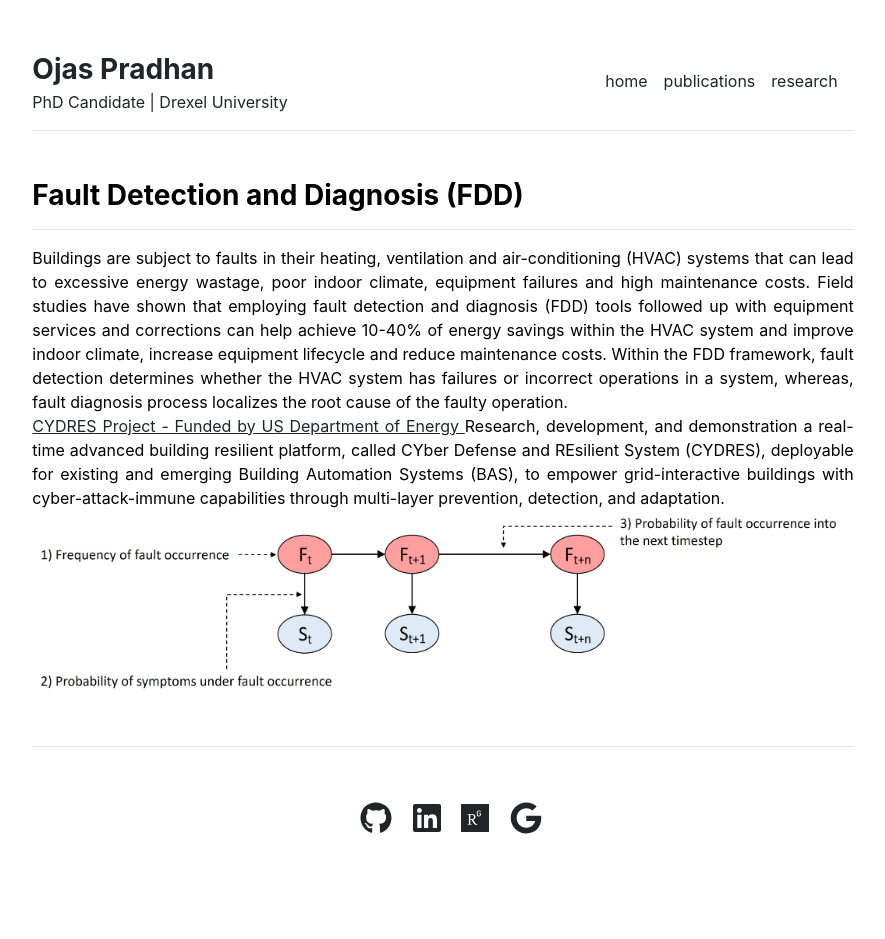
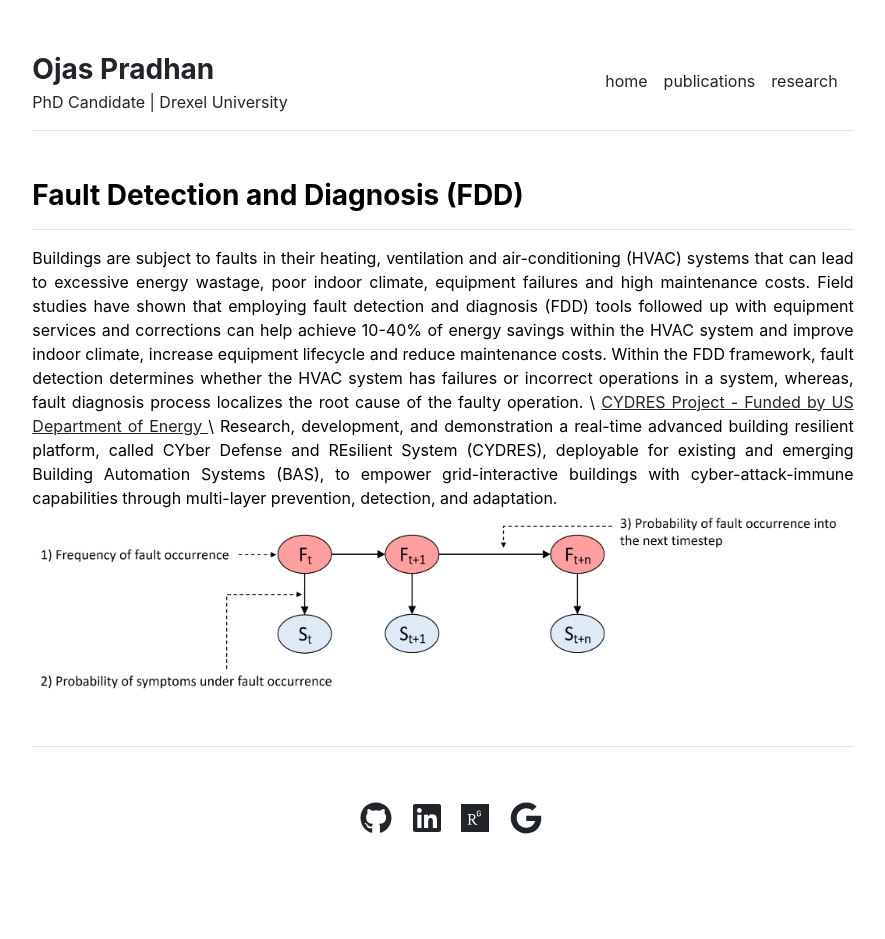
Before and after one commit to pradhanojas/pradhanojas.github.io, a Jekyll site: the page built from research/fdd.md, in a window 1280 px wide. Shown: the whole page, without its empty margins (197-1082 px from the left). Built offline with Jekyll 4.4.1, drawn with Linux system fonts in a browser that asks for light colours.

Commit message:
Update fdd.md

```diff
--- a/research/fdd.md
+++ b/research/fdd.md
@@ -4,9 +4,10 @@ title: "Fault Detection and Diagnosis (FDD)"
 ---
 
 <div class="row-md-6" style="text-align: justify">
-    Buildings are subject to faults in their heating, ventilation and air-conditioning (HVAC) systems that can lead to excessive energy wastage, poor indoor climate, equipment failures and high maintenance costs.  Field studies have shown that employing fault detection and diagnosis (FDD) tools followed up with equipment services and corrections can help achieve 10-40% of energy savings within the HVAC system and improve indoor climate, increase equipment lifecycle and reduce maintenance costs. Within the FDD framework, fault detection determines whether the HVAC system has failures or incorrect operations in a system, whereas, fault diagnosis process localizes the root cause of the faulty operation.
-    <br>
-    <a href="https://www.energy.gov/eere/buildings/articles/securing-grid-interactive-efficient-buildings-geb-through-cyber-defense-and" target="blank"> CYDRES Project - Funded by US Department of Energy </a>
+    Buildings are subject to faults in their heating, ventilation and air-conditioning (HVAC) systems that can lead to excessive energy wastage, poor indoor climate, equipment failures and high maintenance costs.  Field studies have shown that employing fault detection and diagnosis (FDD) tools followed up with equipment services and corrections can help achieve 10-40% of energy savings within the HVAC system and improve indoor climate, increase equipment lifecycle and reduce maintenance costs. Within the FDD framework, fault detection determines whether the HVAC system has failures or incorrect operations in a system, whereas, fault diagnosis process localizes the root cause of the faulty operation. \
+
+    <a href="https://www.energy.gov/eere/buildings/articles/securing-grid-interactive-efficient-buildings-geb-through-cyber-defense-and" target="blank"> CYDRES Project - Funded by US Department of Energy </a> \
+
     Research, development, and demonstration a real-time advanced building resilient platform, called CYber Defense and REsilient System (CYDRES), deployable for existing and emerging Building Automation Systems (BAS), to empower grid-interactive buildings with cyber-attack-immune capabilities through multi-layer prevention, detection, and adaptation.
   <br>
   <div class="row md-6">
```
